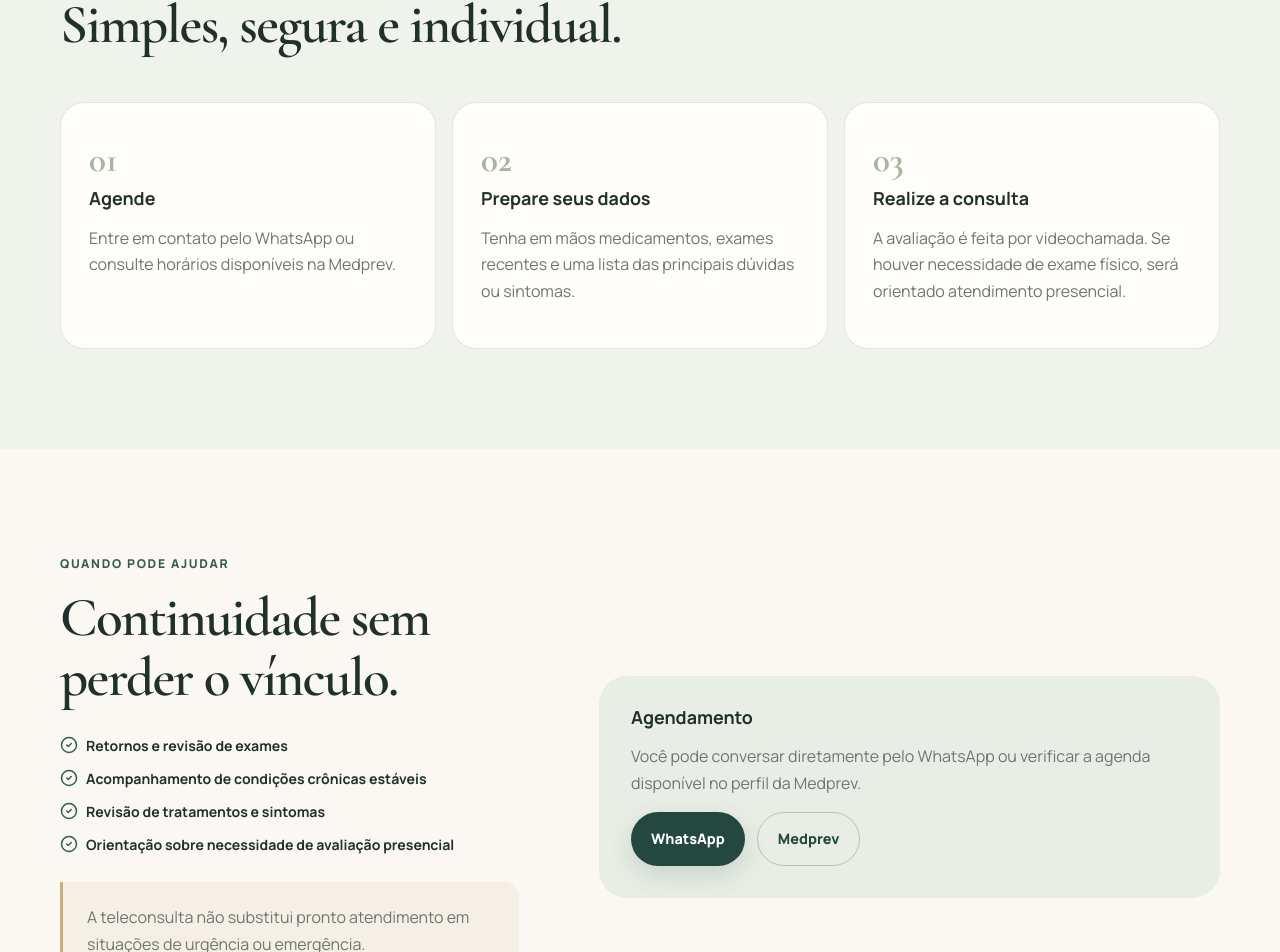
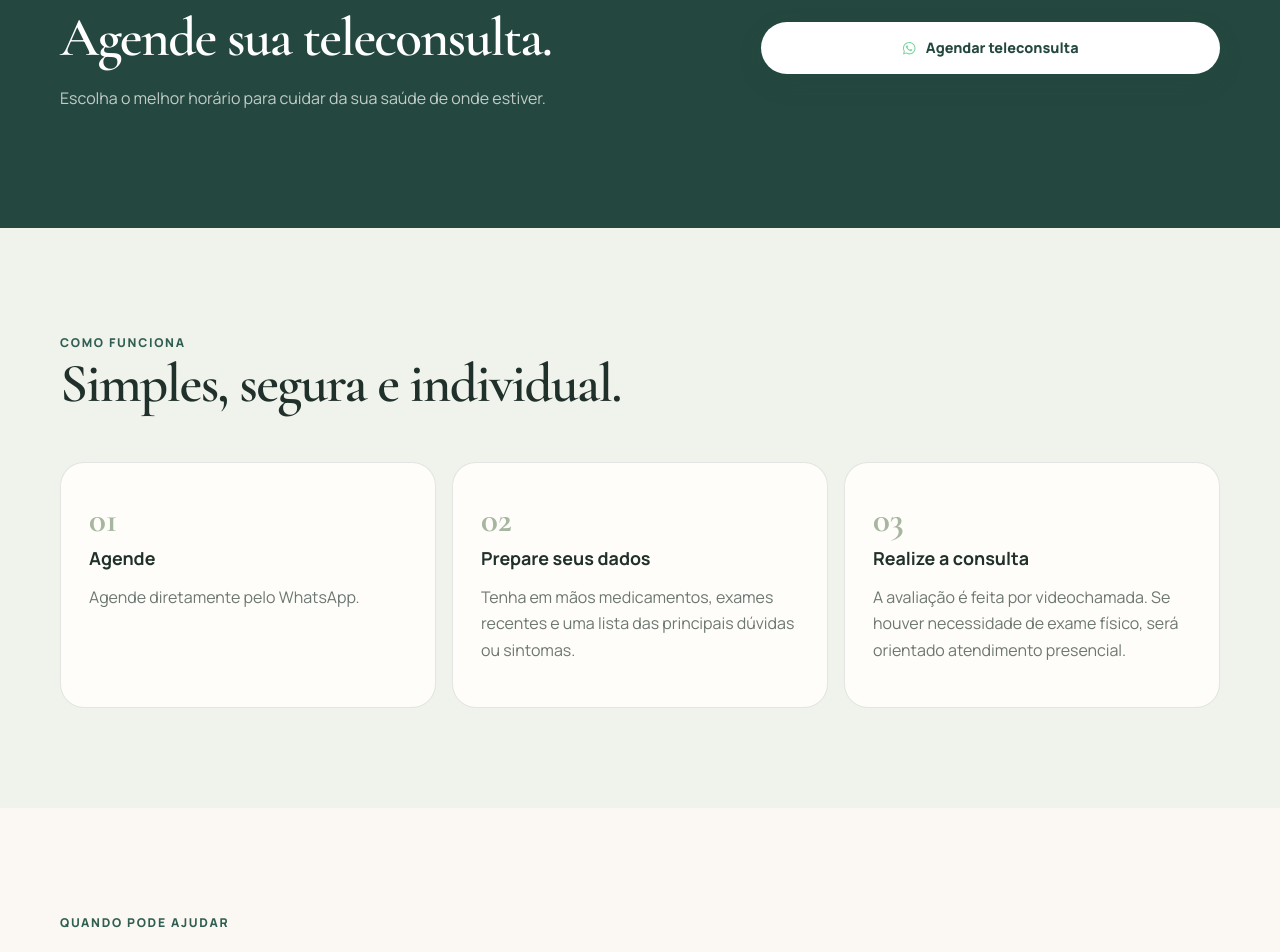
Before and after one commit to rvillaca/heloisaguedes, a Next.js app: page /teleconsulta in a window 1280 px wide. Shown: the part 673-1625 px from the top of the page. Built offline with nearby package versions, Linux system fonts and the light colour scheme.

Commit message:
Simplifica paginas e padroniza agendamentos

```diff
--- a/app/atendimentos/page.tsx
+++ b/app/atendimentos/page.tsx
@@ -8,7 +8,6 @@ export const metadata: Metadata = {
 const services = [
   ["Consulta médica geral", "Avaliação de sintomas, histórico, exame físico, hipóteses diagnósticas e plano de investigação ou tratamento.", "ADULTOS E IDOSOS"],
   ["Bem-estar e saúde do idoso", "Acompanhamento global, funcionalidade, risco de quedas, nutrição, cognição, sono e revisão de medicações.", "CUIDADO INTEGRAL"],
-  ["Dor crônica", "Avaliação clínica da dor persistente, impacto funcional, fatores associados, tratamentos prévios e necessidade de abordagem multiprofissional.", "ACOMPANHAMENTO CLÍNICO"],
   ["Saúde mental integrada", "Acolhimento de sintomas emocionais e acompanhamento clínico geral de pacientes em tratamento psiquiátrico, inclusive monitorização metabólica quando pertinente.", "COORDENAÇÃO DE CUIDADO"],
   ["Hipertensão arterial", "Acompanhamento de pressão arterial, adesão, fatores de risco, exames e prevenção de complicações cardiovasculares.", "DOENÇAS CRÔNICAS"],
   ["Diabetes e pré-diabetes", "Avaliação de controle glicêmico, fatores de risco, exames de rotina e estratégias de cuidado longitudinal.", "SAÚDE METABÓLICA"],
@@ -29,7 +28,6 @@ export default function AtendimentosPage() {
     <>
       <section className="pageHero"><div className="container pageHeroGrid"><div><span className="eyebrow">ATENDIMENTOS</span><h1>Cuidado clínico para diferentes momentos.</h1><p>O atendimento generalista pode ser a porta de entrada para sintomas novos, prevenção, controle de doenças crônicas e organização de tratamentos já em andamento.</p></div><p className="notice">As informações abaixo descrevem tipos de demandas que podem ser avaliadas em consulta. O diagnóstico e a conduta dependem da avaliação individual de cada paciente.</p></div></section>
       <section className="section softSection"><div className="container"><div className="serviceList">{services.map(([title,text,tag])=><article className="serviceItem" key={title}><h3>{title}</h3><p>{text}</p><small>{tag}</small></article>)}</div></div></section>
-      <section className="section"><div className="container contentGrid"><div className="stickyLabel"><span className="eyebrow">PRIMEIRA CONSULTA</span><h2>O que levar?</h2></div><div className="richText"><p>Se possível, leve uma lista dos medicamentos e suplementos em uso, exames recentes, relatórios de outros profissionais e informações sobre alergias ou reações medicamentosas anteriores.</p><p>Também vale anotar sintomas, há quanto tempo começaram e quais situações pioram ou melhoram. Essas informações ajudam a tornar a consulta mais objetiva e segura.</p><div className="infoPanel"><h3>Importante</h3><p>Em situações de urgência — como dor torácica intensa, falta de ar importante, perda súbita de força, alteração importante de consciência ou outros sinais graves — procure imediatamente um serviço de emergência.</p></div></div></div></section>
     </>
   );
 }
--- a/app/teleconsulta/page.tsx
+++ b/app/teleconsulta/page.tsx
@@ -1,10 +1,12 @@
 import type { Metadata } from "next";
 import { CheckCircle2, MonitorSmartphone } from "lucide-react";
+import { FaWhatsapp } from "react-icons/fa";
 
 export const metadata: Metadata = { title: "Teleconsulta", description: "Atendimento médico por teleconsulta com a Dra. Heloísa Geovana Guedes." };
 
 export default function TeleconsultaPage(){return <>
   <section className="pageHero"><div className="container pageHeroGrid"><div><span className="eyebrow">TELECONSULTA</span><h1>Cuidado médico onde você estiver.</h1><p>A teleconsulta amplia o acesso ao acompanhamento clínico quando o exame físico presencial não é indispensável naquele momento.</p></div><MonitorSmartphone size={92} strokeWidth={1} color="#315e52"/></div></section>
-  <section className="section softSection"><div className="container"><div className="sectionHeading"><span className="eyebrow">COMO FUNCIONA</span><h2>Simples, segura e individual.</h2></div><div className="steps"><div className="step"><span className="stepNum">01</span><h3>Agende</h3><p>Entre em contato pelo WhatsApp ou consulte horários disponíveis na Medprev.</p></div><div className="step"><span className="stepNum">02</span><h3>Prepare seus dados</h3><p>Tenha em mãos medicamentos, exames recentes e uma lista das principais dúvidas ou sintomas.</p></div><div className="step"><span className="stepNum">03</span><h3>Realize a consulta</h3><p>A avaliação é feita por videochamada. Se houver necessidade de exame físico, será orientado atendimento presencial.</p></div></div></div></section>
-  <section className="section"><div className="container aboutGrid"><div className="aboutCopy"><span className="eyebrow">QUANDO PODE AJUDAR</span><h2>Continuidade sem perder o vínculo.</h2><div className="checkList"><span><CheckCircle2/> Retornos e revisão de exames</span><span><CheckCircle2/> Acompanhamento de condições crônicas estáveis</span><span><CheckCircle2/> Revisão de tratamentos e sintomas</span><span><CheckCircle2/> Orientação sobre necessidade de avaliação presencial</span></div><p className="notice">A teleconsulta não substitui pronto atendimento em situações de urgência ou emergência.</p></div><div className="infoPanel"><h3>Agendamento</h3><p>Você pode conversar diretamente pelo WhatsApp ou verificar a agenda disponível no perfil da Medprev.</p><div className="heroActions"><a className="button" href="https://wa.me/5544998565990" target="_blank" rel="noreferrer">WhatsApp</a><a className="button buttonGhost" href="https://medprev.online/profissionais/heloisa-geovana-guedes-9a89c7d04d6a29639893b5265aeaea40/" target="_blank" rel="noreferrer">Medprev</a></div></div></div></section>
+  <section className="section darkSection"><div className="container ctaGrid"><div><span className="eyebrow lightEyebrow">AGENDAMENTO</span><h2>Agende sua teleconsulta.</h2><p>Escolha o melhor horário para cuidar da sua saúde de onde estiver.</p></div><div className="ctaActions"><a className="button buttonLight" href="https://wa.me/5544998565990?text=Ol%C3%A1%2C%20gostaria%20de%20agendar%20uma%20teleconsulta%20com%20a%20Dra.%20Helo%C3%ADsa." target="_blank" rel="noreferrer"><FaWhatsapp className="whatsappIcon"/> Agendar teleconsulta</a></div></div></section>
+  <section className="section softSection"><div className="container"><div className="sectionHeading"><span className="eyebrow">COMO FUNCIONA</span><h2>Simples, segura e individual.</h2></div><div className="steps"><div className="step"><span className="stepNum">01</span><h3>Agende</h3><p>Agende diretamente pelo WhatsApp.</p></div><div className="step"><span className="stepNum">02</span><h3>Prepare seus dados</h3><p>Tenha em mãos medicamentos, exames recentes e uma lista das principais dúvidas ou sintomas.</p></div><div className="step"><span className="stepNum">03</span><h3>Realize a consulta</h3><p>A avaliação é feita por videochamada. Se houver necessidade de exame físico, será orientado atendimento presencial.</p></div></div></div></section>
+  <section className="section"><div className="container"><div className="aboutCopy"><span className="eyebrow">QUANDO PODE AJUDAR</span><h2>Continuidade sem perder o vínculo.</h2><div className="checkList"><span><CheckCircle2/> Retornos e revisão de exames</span><span><CheckCircle2/> Acompanhamento de condições crônicas estáveis</span><span><CheckCircle2/> Revisão de tratamentos e sintomas</span><span><CheckCircle2/> Orientação sobre necessidade de avaliação presencial</span></div><p className="notice">A teleconsulta não substitui pronto atendimento em situações de urgência ou emergência.</p></div></div></section>
 </>}
--- a/components/ContactForm.tsx
+++ b/components/ContactForm.tsx
@@ -16,7 +16,7 @@ export function ContactForm() {
     <form className="contactForm" onSubmit={submit}>
       <label>Seu nome<input value={name} onChange={(e) => setName(e.target.value)} placeholder="Como podemos te chamar?" /></label>
       <label>Motivo do contato<textarea value={reason} onChange={(e) => setReason(e.target.value)} placeholder="Conte brevemente como podemos ajudar" rows={4}/></label>
-      <button className="button" type="submit">Continuar no WhatsApp</button>
+      <button className="button" type="submit">Agendar teleconsulta pelo WhatsApp</button>
       <small>Nenhum dado é armazenado neste site. A mensagem será aberta diretamente no WhatsApp.</small>
     </form>
   );
```
Also changed, not shown: app/contato/page.tsx (+4 -3 lines), app/sobre/page.tsx (+2 -5 lines).
